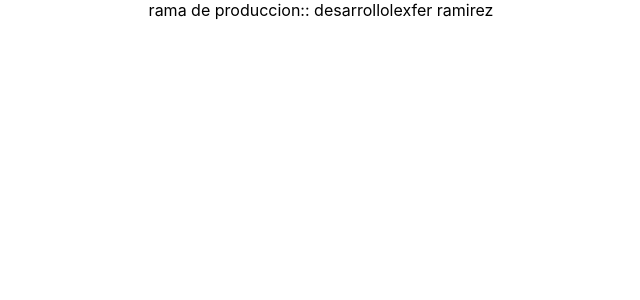
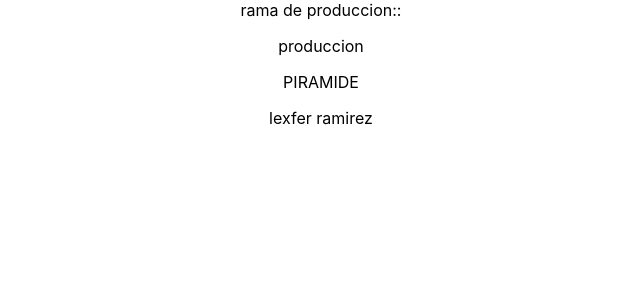
Before and after one commit to LexferRam/reactJS-GitLab-CI-CD-pipeline, a React (Create React App) app: page / in a window 1280 px wide. Shown: the top 300 px of the page, without its empty margins (319-959 px from the left). Built offline with nearby package versions, Linux system fonts and the light colour scheme.

Commit message:
updeate yml

```diff
--- a/src/App.js
+++ b/src/App.js
@@ -4,7 +4,9 @@ import React from 'react'
 function App() {
   return (
     <div className="App">
-      rama de produccion:: {process.env.REACT_APP_ENV}
+      rama de produccion::
+      <p>{process.env.REACT_APP_ENV}</p>
+      <p>{process.env.REACT_APP_COMPANIA}</p>
       lexfer ramirez
     </div>
   );
```
Also changed, not shown: .gitlab-ci.yml, 1 other file (tests, documents, lock files or other folders).
